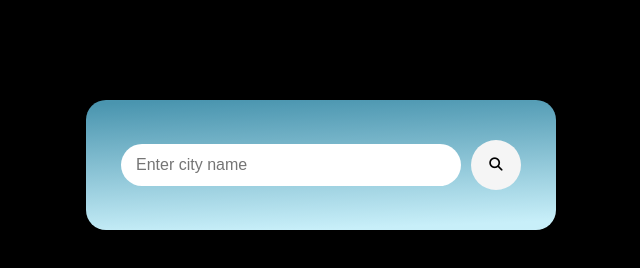
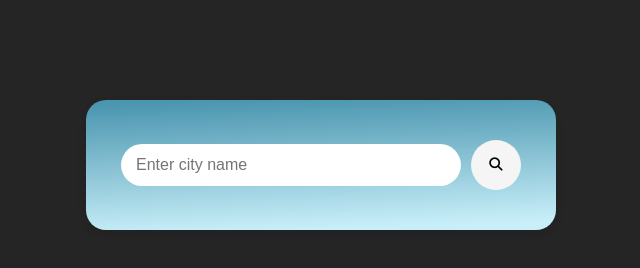
Before and after one commit to sarbaa/Weather-App, a plain HTML site: page index.html in a window 1280 px wide. Shown: the whole page, without its empty margins (319-959 px from the left). Drawn offline with Linux system fonts and the light colour scheme.

Commit message:
updated ui

```diff
--- a/style.css
+++ b/style.css
@@ -6,7 +6,7 @@
 }
 
 body {
-    background: black;
+    background: rgb(37, 37, 37);
 }
 
 .card {
```
